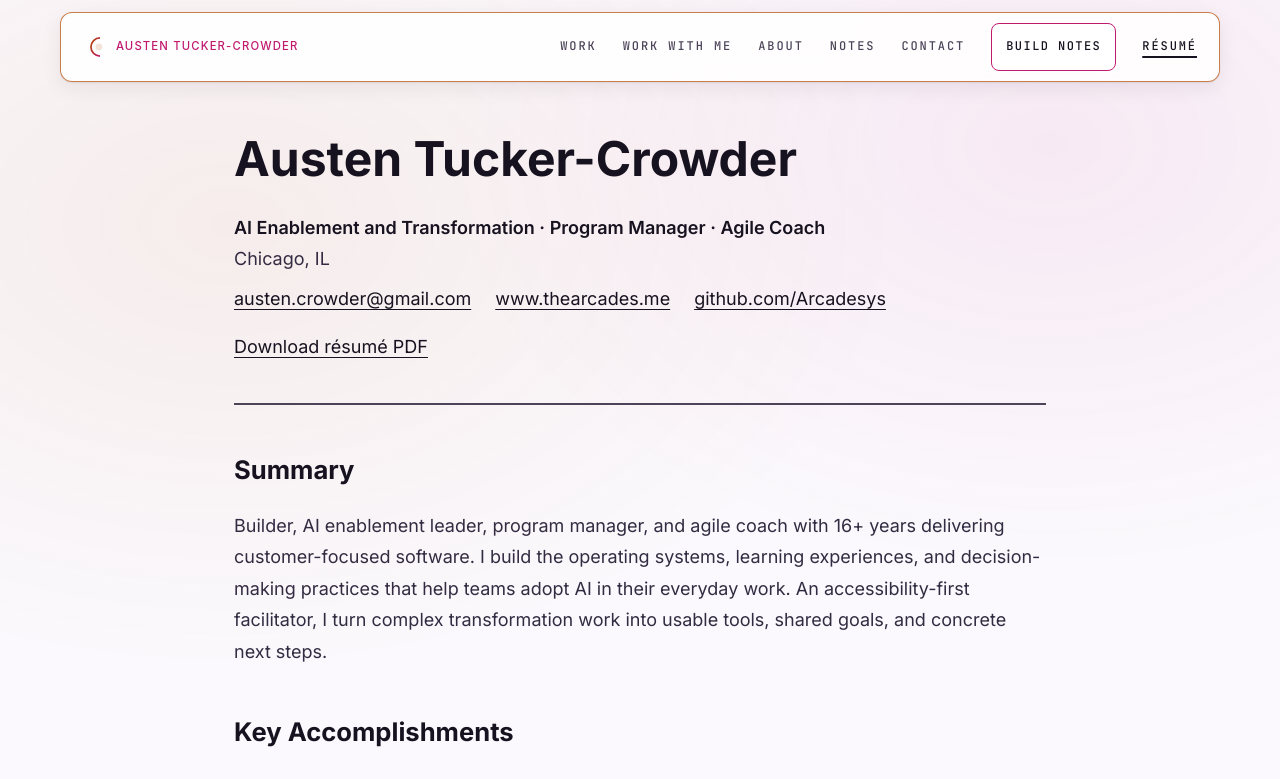
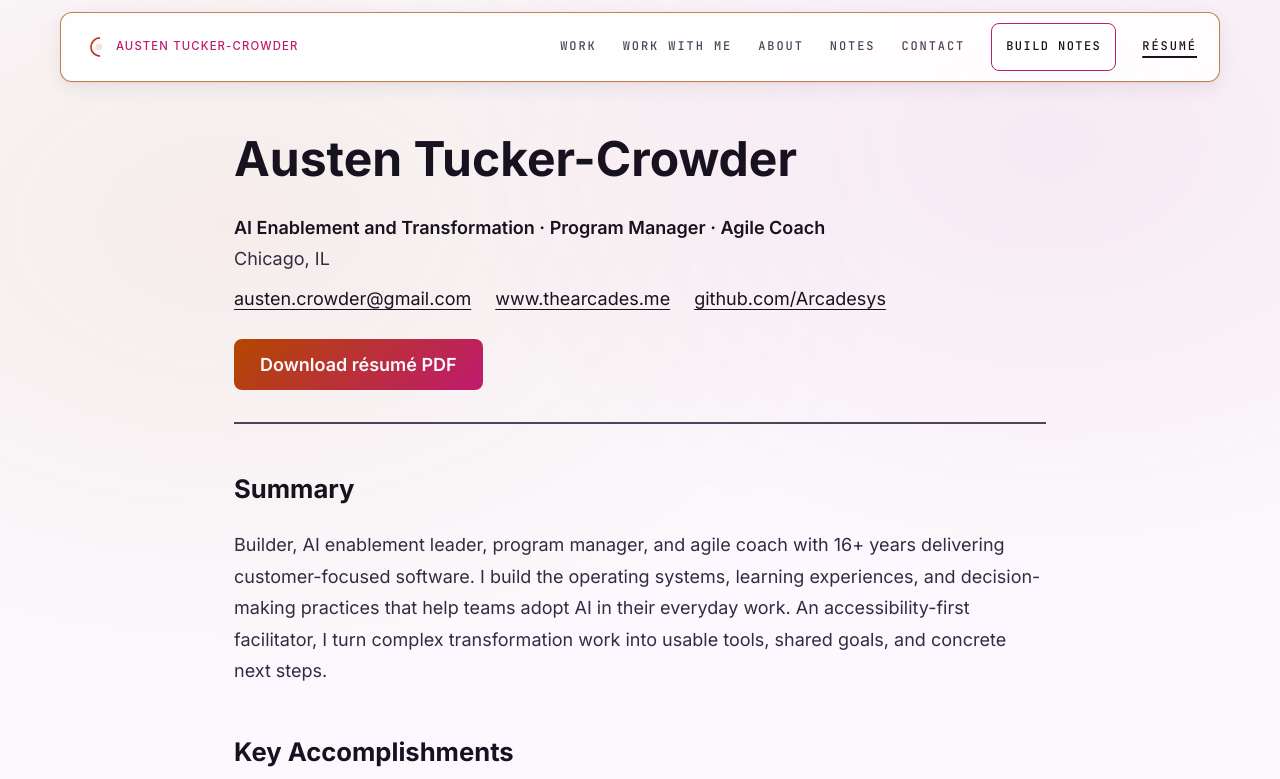
Before and after one commit to Arcadesys/work-thearcades-me, a Next.js app: page /resume in a window 1280 px wide. Shown: the top 779 px of the page. Built offline with nearby package versions, Linux system fonts and the light colour scheme.

Commit message:
Make resume PDF download a prominent button

```diff
--- a/app/resume/page.tsx
+++ b/app/resume/page.tsx
@@ -68,7 +68,7 @@ export default function ResumePage() {
           <a href={RESUME_PROFILE.siteUrl}>{RESUME_PROFILE.site}</a>
           <a href={RESUME_PROFILE.githubUrl}>{RESUME_PROFILE.github}</a>
         </div>
-        <a href={RESUME_PDF_PATH}>Download résumé PDF</a>
+        <a className={`btn btn-gradient ${styles.download}`} href={RESUME_PDF_PATH} download>Download résumé PDF</a>
       </header>
 
       <section className={styles.section} aria-labelledby="resume-summary">
--- a/app/resume/resume.module.css
+++ b/app/resume/resume.module.css
@@ -6,6 +6,7 @@
 .contact, .proofRow, .hireActions { display: flex; flex-wrap: wrap; align-items: center; gap: 12px 24px; }
 .page a { display: inline-flex; align-items: center; min-height: 48px; color: var(--text); text-decoration: underline; text-underline-offset: 4px; max-width: 100%; }
 .page a:focus-visible { outline: 3px solid var(--text); outline-offset: 4px; }
+.page .download { color: var(--bg); text-decoration: none; font-size: 18px; text-align: center; justify-content: center; margin-top: 16px; }
 .section { margin-bottom: 48px; }
 .sectionHeading { font-size: 1.6rem; line-height: 1.3; margin-bottom: 24px; }
 .summary, .hireCopy, .skillGroup, .line { color: var(--text-soft); }
```
Also changed, not shown: 1 other file (tests, documents, lock files or other folders).
